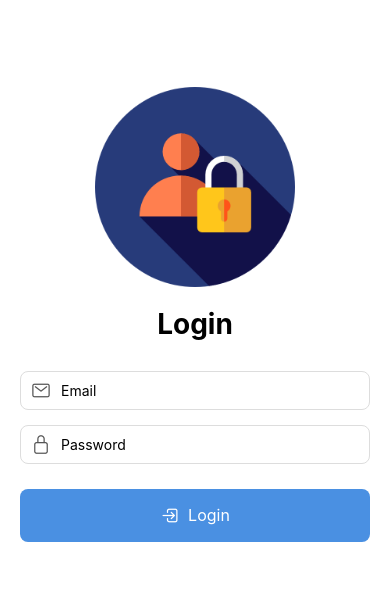
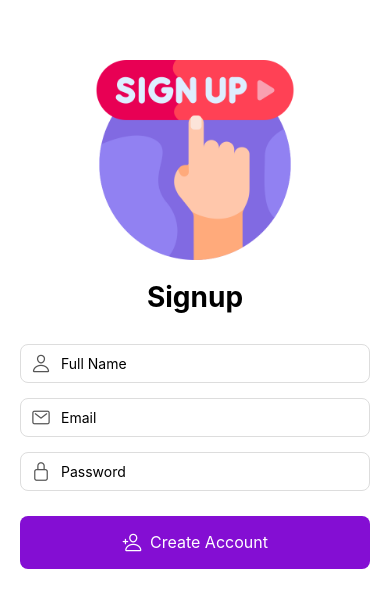
Before and after one commit to 1504-miguel/appdev2, a React Native app in the folder react-native-layout/: screen / in a window 390 px wide. Shown: the part 108-716 px from the top of the page. Built offline with nearby package versions, Linux system fonts and the light colour scheme.

Commit message:
Done with Signup

```diff
--- a/react-native-layout/App.js
+++ b/react-native-layout/App.js
@@ -1,6 +1,7 @@
 import React from 'react';
-import Login from './screens/Login';
+// import Login from './screens/Login';
+import Signup from './screens/Signup';
 
 export default function App() {
-  return <Login />;
+  return <Signup />;
 }
--- a/react-native-layout/screens/Signup.js
+++ b/react-native-layout/screens/Signup.js
@@ -1,10 +1,56 @@
 import React from 'react';
-import { View, Text, StyleSheet } from 'react-native';
+import {
+  View,
+  Text,
+  TextInput,
+  StyleSheet,
+  TouchableOpacity,
+  Image
+} from 'react-native';
+import { Ionicons } from '@expo/vector-icons';
 
 export default function Signup() {
   return (
     <View style={styles.container}>
-      <Text>Signup Screen</Text>
+
+
+      <Image
+              source={require('../assets/images/signup.png')}
+              style={styles.image}
+            />
+
+      <Text style={styles.title}>Signup</Text>
+
+      <View style={styles.inputContainer}>
+        <Ionicons name="person-outline" size={20} color="#555" />
+        <TextInput
+          placeholder="Full Name"
+          style={styles.input}
+        />
+      </View>
+
+      <View style={styles.inputContainer}>
+        <Ionicons name="mail-outline" size={20} color="#555" />
+        <TextInput
+          placeholder="Email"
+          style={styles.input}
+        />
+      </View>
+
+      <View style={styles.inputContainer}>
+        <Ionicons name="lock-closed-outline" size={20} color="#555" />
+        <TextInput
+          placeholder="Password"
+          secureTextEntry
+          style={styles.input}
+        />
+      </View>
+
+      <TouchableOpacity style={styles.button}>
+        <Ionicons name="person-add-outline" size={20} color="#fff" />
+        <Text style={styles.buttonText}>Create Account</Text>
+      </TouchableOpacity>
+
     </View>
   );
 }
@@ -12,7 +58,49 @@ export default function Signup() {
 const styles = StyleSheet.create({
   container: {
     flex: 1,
+    padding: 20,
     justifyContent: 'center',
-    alignItems: 'center'
-  }
+    backgroundColor: '#fff',
+  },
+  title: {
+    fontSize: 28,
+    fontWeight: 'bold',
+    textAlign: 'center',
+    marginBottom: 30,
+  },
+
+image: {
+    width: 200,
+    height: 200,
+    alignSelf: 'center',
+    marginBottom: 20,
+    resizeMode: 'contain',
+},
+  inputContainer: {
+    flexDirection: 'row',
+    alignItems: 'center',
+    borderWidth: 1,
+    borderColor: '#ddd',
+    borderRadius: 8,
+    paddingHorizontal: 10,
+    marginBottom: 15,
+  },
+  input: {
+    flex: 1,
+    padding: 10,
+  },
+  button: {
+    flexDirection: 'row',
+    backgroundColor: '#840ed3',
+    padding: 15,
+    borderRadius: 8,
+    justifyContent: 'center',
+    alignItems: 'center',
+    marginTop: 10,
+  },
+  buttonText: {
+    color: '#fff',
+    fontSize: 16,
+    marginLeft: 8,
+  },
 });
```
Also changed, not shown: react-native-layout/assets/images/signup.png (added).
